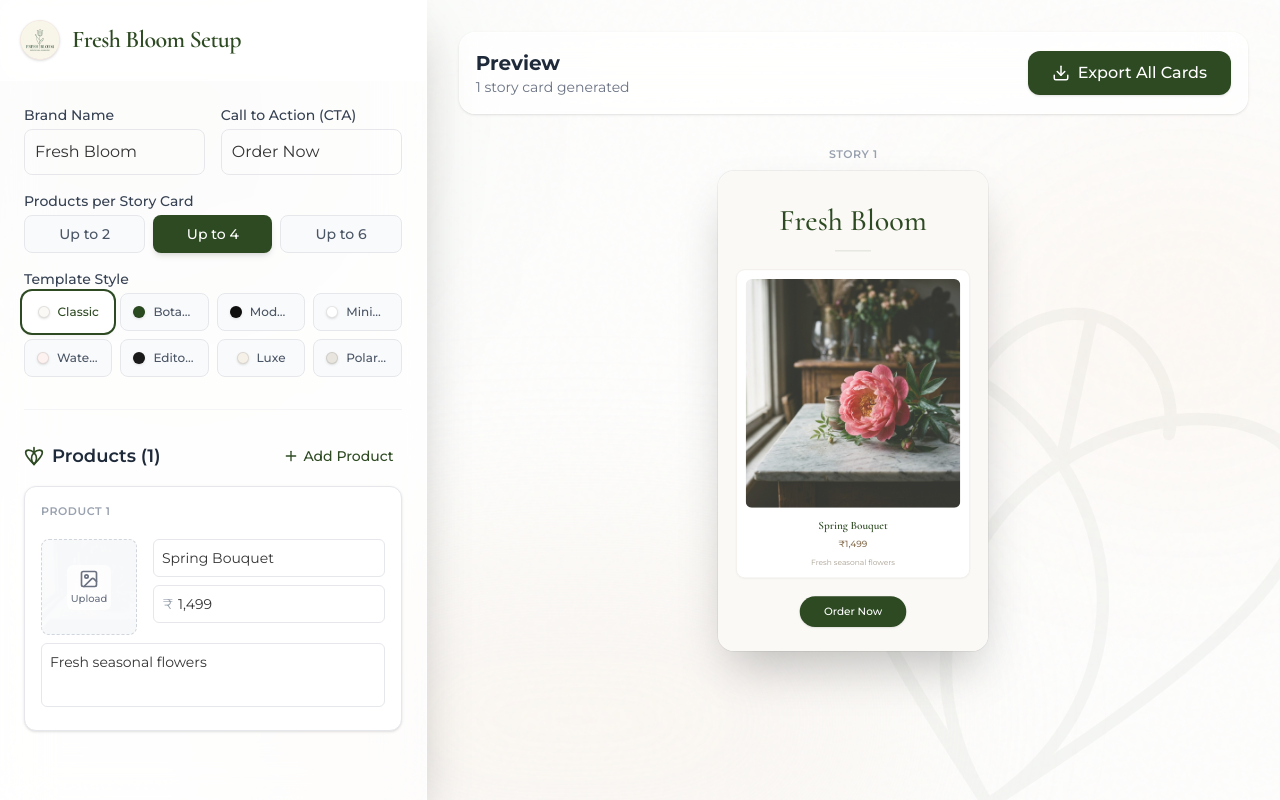
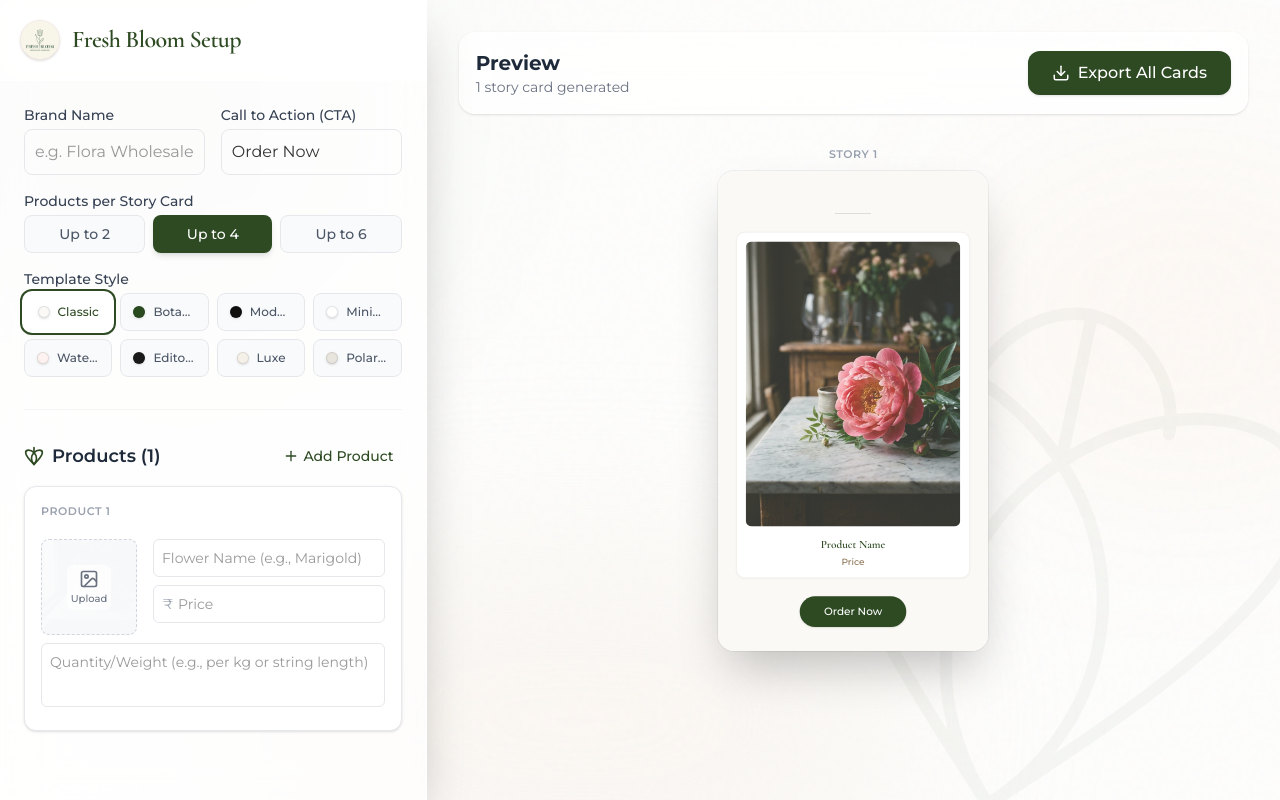
Before and after one commit to 9Logics/Custom-Floral-Story-Maker-for-Personal-Business, a React (Vite) app: page / in a window 1280 px wide. Built offline with nearby package versions, Linux system fonts and the light colour scheme; a web font is replaced by a local one.

Commit message:
Initialize with blank fields and update placeholders for loose flowers

```diff
--- a/src/App.jsx
+++ b/src/App.jsx
@@ -18,23 +18,23 @@ const getStorage = (key, defaultValue) => {
 };
 
 function App() {
-  const [products, setProducts] = useState(() => getStorage('fb_products', [
-    { id: '1', name: 'Spring Bouquet', price: '1,499', description: 'Fresh seasonal flowers', image: '' }
+  const [products, setProducts] = useState(() => getStorage('fb_products_v2', [
+    { id: '1', name: '', price: '', description: '', image: '' }
   ]));
-  const [brandName, setBrandName] = useState(() => getStorage('fb_brandName', 'Fresh Bloom'));
-  const [ctaText, setCtaText] = useState(() => getStorage('fb_ctaText', 'Order Now'));
-  const [template, setTemplate] = useState(() => getStorage('fb_template', 'classic'));
-  const [brandLogo, setBrandLogo] = useState(() => getStorage('fb_brandLogo', '/logo.jpg'));
-  const [productsPerCard, setProductsPerCard] = useState(() => getStorage('fb_productsPerCard', 4));
+  const [brandName, setBrandName] = useState(() => getStorage('fb_brandName_v2', ''));
+  const [ctaText, setCtaText] = useState(() => getStorage('fb_ctaText_v2', 'Order Now'));
+  const [template, setTemplate] = useState(() => getStorage('fb_template_v2', 'classic'));
+  const [brandLogo, setBrandLogo] = useState(() => getStorage('fb_brandLogo_v2', '/logo.jpg'));
+  const [productsPerCard, setProductsPerCard] = useState(() => getStorage('fb_productsPerCard_v2', 4));
 
   // Save to localStorage whenever state changes
   useEffect(() => {
-    localStorage.setItem('fb_products', JSON.stringify(products));
-    localStorage.setItem('fb_brandName', JSON.stringify(brandName));
-    localStorage.setItem('fb_ctaText', JSON.stringify(ctaText));
-    localStorage.setItem('fb_template', JSON.stringify(template));
-    localStorage.setItem('fb_brandLogo', JSON.stringify(brandLogo));
-    localStorage.setItem('fb_productsPerCard', JSON.stringify(productsPerCard));
+    localStorage.setItem('fb_products_v2', JSON.stringify(products));
+    localStorage.setItem('fb_brandName_v2', JSON.stringify(brandName));
+    localStorage.setItem('fb_ctaText_v2', JSON.stringify(ctaText));
+    localStorage.setItem('fb_template_v2', JSON.stringify(template));
+    localStorage.setItem('fb_brandLogo_v2', JSON.stringify(brandLogo));
+    localStorage.setItem('fb_productsPerCard_v2', JSON.stringify(productsPerCard));
   }, [products, brandName, ctaText, template, brandLogo, productsPerCard]);
 
   const addProduct = () => {
--- a/src/components/CardForm.jsx
+++ b/src/components/CardForm.jsx
@@ -47,6 +47,7 @@ function CardForm({ products, setProducts, updateProduct, removeProduct, addProd
               <label className="block text-sm font-medium text-gray-700 mb-1">Brand Name</label>
               <input
                 type="text"
+                placeholder="e.g. Flora Wholesale"
                 value={brandName}
                 onChange={(e) => setBrandName(e.target.value)}
                 className="w-full p-2.5 border border-gray-200 rounded-lg focus:outline-none focus:ring-2 focus:ring-brand-primary/50 focus:border-brand-primary transition-shadow"
@@ -56,6 +57,7 @@ function CardForm({ products, setProducts, updateProduct, removeProduct, addProd
               <label className="block text-sm font-medium text-gray-700 mb-1">Call to Action (CTA)</label>
               <input
                 type="text"
+                placeholder="e.g. Order Now / Check Rates"
                 value={ctaText}
                 onChange={(e) => setCtaText(e.target.value)}
                 className="w-full p-2.5 border border-gray-200 rounded-lg focus:outline-none focus:ring-2 focus:ring-brand-primary/50 focus:border-brand-primary transition-shadow"
@@ -203,7 +205,7 @@ function CardForm({ products, setProducts, updateProduct, removeProduct, addProd
                     <div className="flex-1 space-y-2">
                       <input
                         type="text"
-                        placeholder="Product Name"
+                        placeholder="Flower Name (e.g., Marigold)"
                         value={product.name}
                         onChange={(e) => updateProduct(product.id, 'name', e.target.value)}
                         className="w-full p-2 border border-gray-200 rounded-md text-sm focus:outline-none focus:ring-2 focus:ring-brand-primary/30 transition-shadow"
@@ -212,7 +214,7 @@ function CardForm({ products, setProducts, updateProduct, removeProduct, addProd
                         <span className="absolute left-2.5 top-1/2 -translate-y-1/2 text-gray-400 text-sm">₹</span>
                         <input
                           type="text"
-                          placeholder="999"
+                          placeholder="Price"
                           value={product.price ? product.price.replace(/^₹\s*/, '') : ''}
                           onChange={(e) => updateProduct(product.id, 'price', e.target.value.replace(/^₹\s*/, ''))}
                           className="w-full pl-6 p-2 border border-gray-200 rounded-md text-sm focus:outline-none focus:ring-2 focus:ring-brand-primary/30 transition-shadow"
@@ -222,7 +224,7 @@ function CardForm({ products, setProducts, updateProduct, removeProduct, addProd
                   </div>
                   <div className="mt-2">
                     <textarea
-                      placeholder="Short description (optional)"
+                      placeholder="Quantity/Weight (e.g., per kg or string length)"
                       value={product.description}
                       onChange={(e) => updateProduct(product.id, 'description', e.target.value)}
                       className="w-full p-2 border border-gray-200 rounded-md text-sm resize-none h-16 focus:outline-none focus:ring-2 focus:ring-brand-primary/30 transition-shadow"
```
